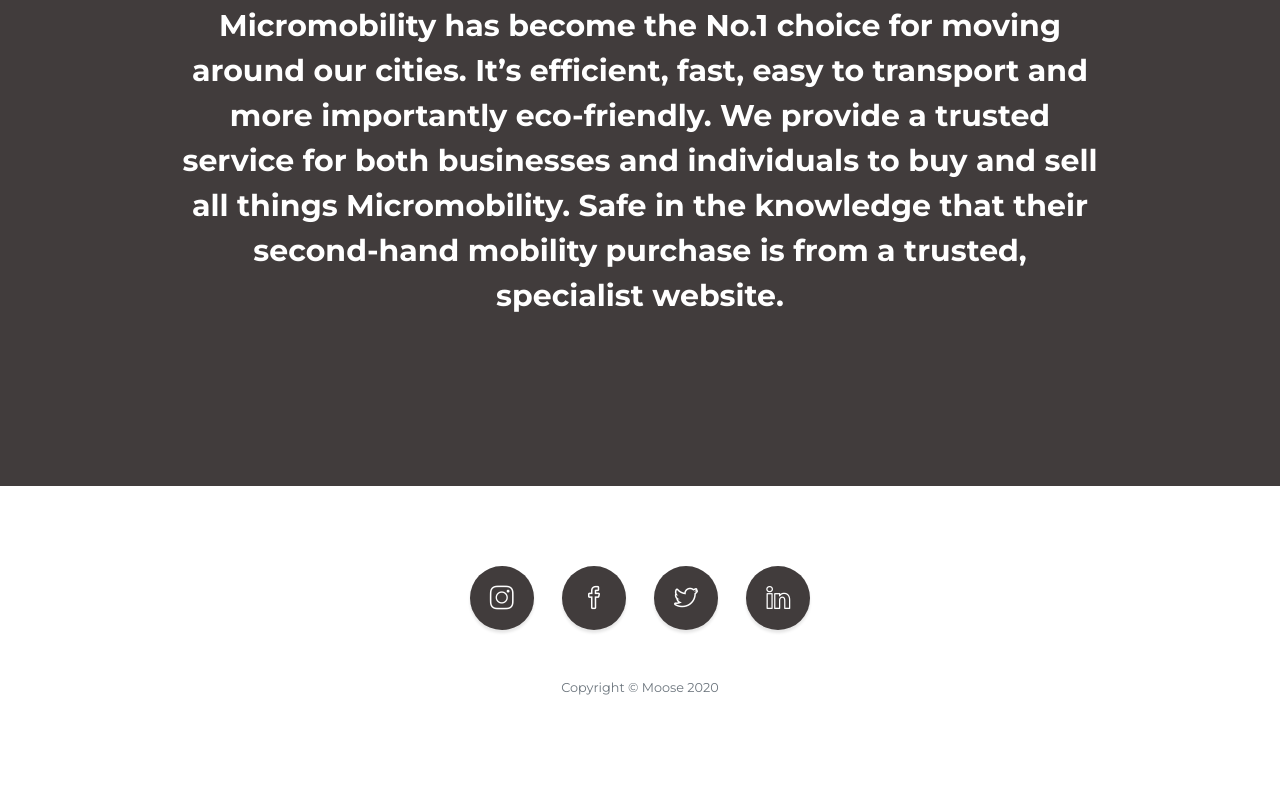
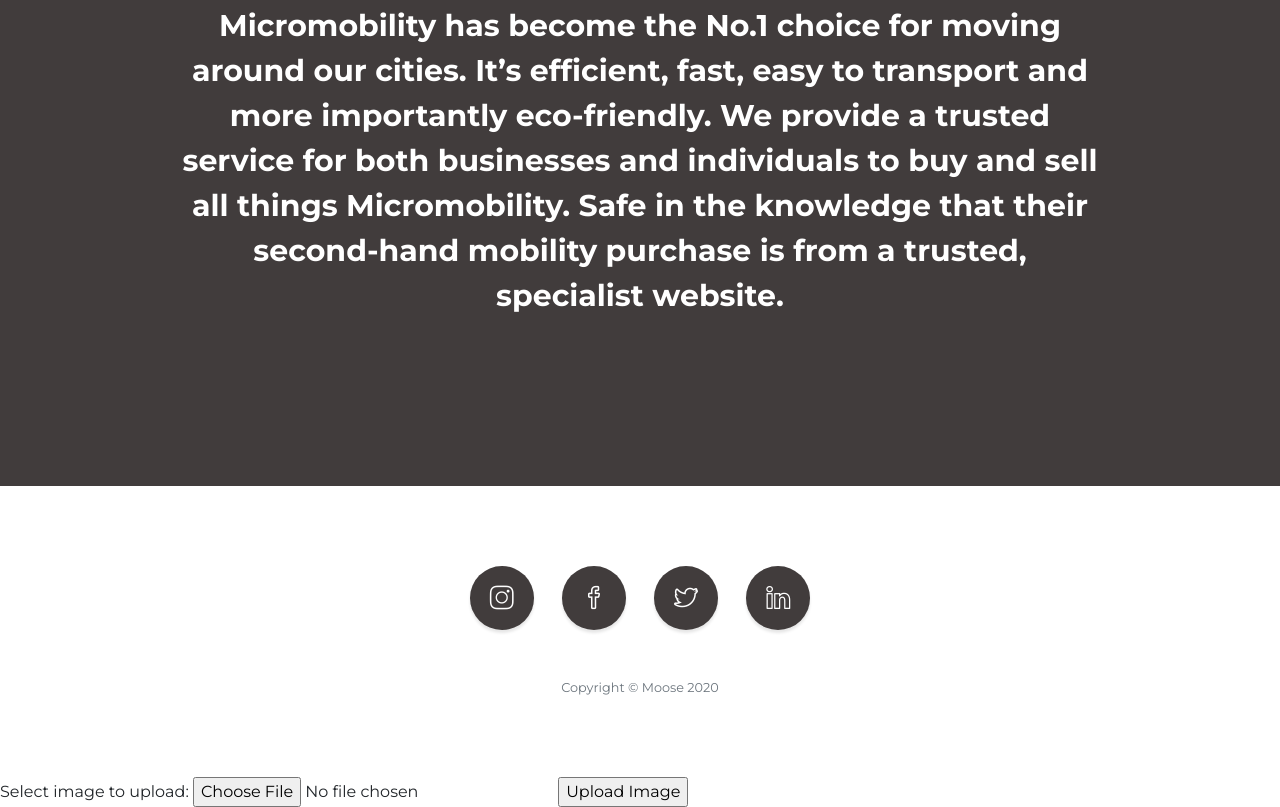
Before and after one commit to Moose-Marketplace/website, a plain HTML site: page index.html in a window 1280 px wide. Shown: the part 917-1724 px from the top of the page. Before the commit the page ends 1694 px from the top, so only its background shows below. Drawn offline with Linux system fonts and the light colour scheme.

Commit message:
Update index.html

```diff
--- a/index.html
+++ b/index.html
@@ -96,6 +96,12 @@
     </div>
   </footer>
 
+  <form action="upload.php" method="post" enctype="multipart/form-data">
+  Select image to upload:
+  <input type="file" name="fileToUpload" id="fileToUpload">
+  <input type="submit" value="Upload Image" name="submit">
+</form>
+
   <!-- Bootstrap core JavaScript -->
   <script src="vendor/jquery/jquery.min.js"></script>
   <script src="vendor/bootstrap/js/bootstrap.bundle.min.js"></script>
```
